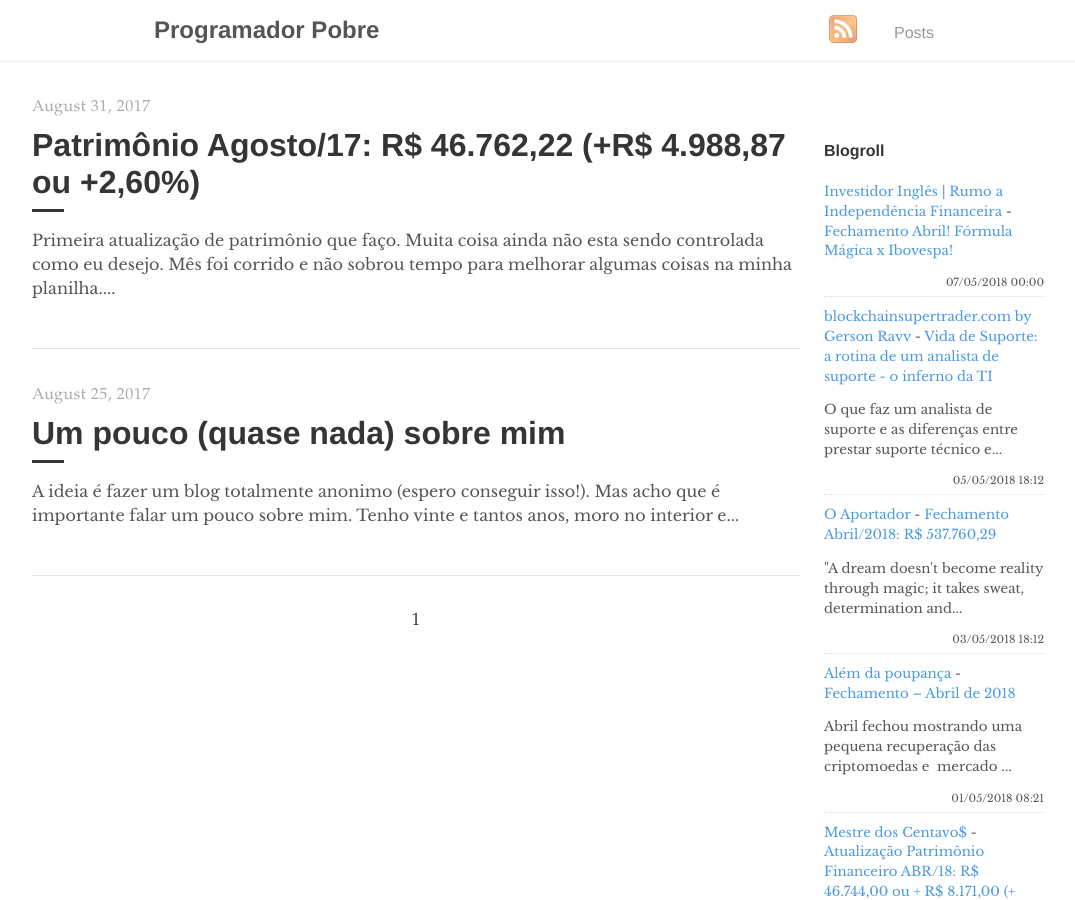
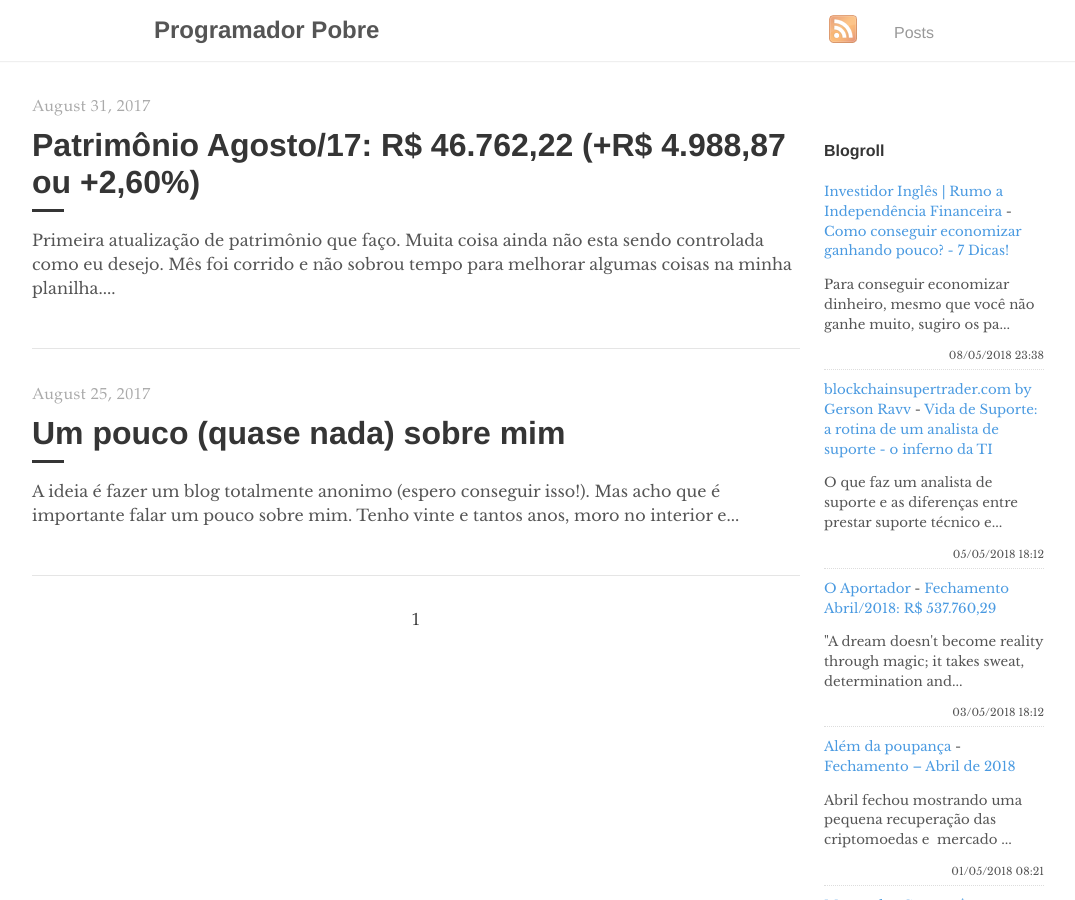
Before and after one commit to programadorpobre/programadorpobre.github.io, a Jekyll site: the page built from index.html, in a window 1280 px wide and 900 px high. Shown: the whole window, without its empty margins (96-1171 px from the left). Built offline with Jekyll 4.4.1, drawn with Linux system fonts in a browser that asks for light colours; the list of posts is cut into pages by our own code; comment, search, counter and statistics services are not loaded.

Commit message:
[ci skip] travis #277

```diff
--- a/_includes/feed-entries.html
+++ b/_includes/feed-entries.html
@@ -1,7 +1,7 @@
 <div class="feed-entry">
-    <a class="feed-entry-site-name" href="https://www.investidoringles.com/">Investidor Inglês | Rumo a Independência Financeira</a> - <a class="feed-entry-title" href="https://www.investidoringles.com/2018/05/formula-magica-ibovespa-abril-2018.html">Fechamento Abril! Fórmula Mágica x Ibovespa!</a>
-    <p class="feed-entry-summary"></p>
-    <time datetime="2018-05-07T00:00:00.000-03:00">07/05/2018 00:00</time>
+    <a class="feed-entry-site-name" href="https://www.investidoringles.com/">Investidor Inglês | Rumo a Independência Financeira</a> - <a class="feed-entry-title" href="https://www.investidoringles.com/2018/05/como-conseguir-economizar-ganhando-pouco-7-dicas.html">Como conseguir economizar ganhando pouco? - 7 Dicas!</a>
+    <p class="feed-entry-summary">Para conseguir economizar dinheiro, mesmo que você não ganhe muito, sugiro os pa...</p>
+    <time datetime="2018-05-08T23:38:00.000-03:00">08/05/2018 23:38</time>
 </div>
 <div class="feed-entry">
     <a class="feed-entry-site-name" href="http://www.blockchainsupertrader.com/">blockchainsupertrader.com by Gerson Ravv</a> - <a class="feed-entry-title" href="http://feedproxy.google.com/~r/BlockchainsupertradercomByGersonRavv/~3/t8D2cH1zA3s/vida-de-suporte-rotina-de-uma-analista.html">Vida de Suporte: a rotina de um analista de suporte - o inferno da TI</a>
```
